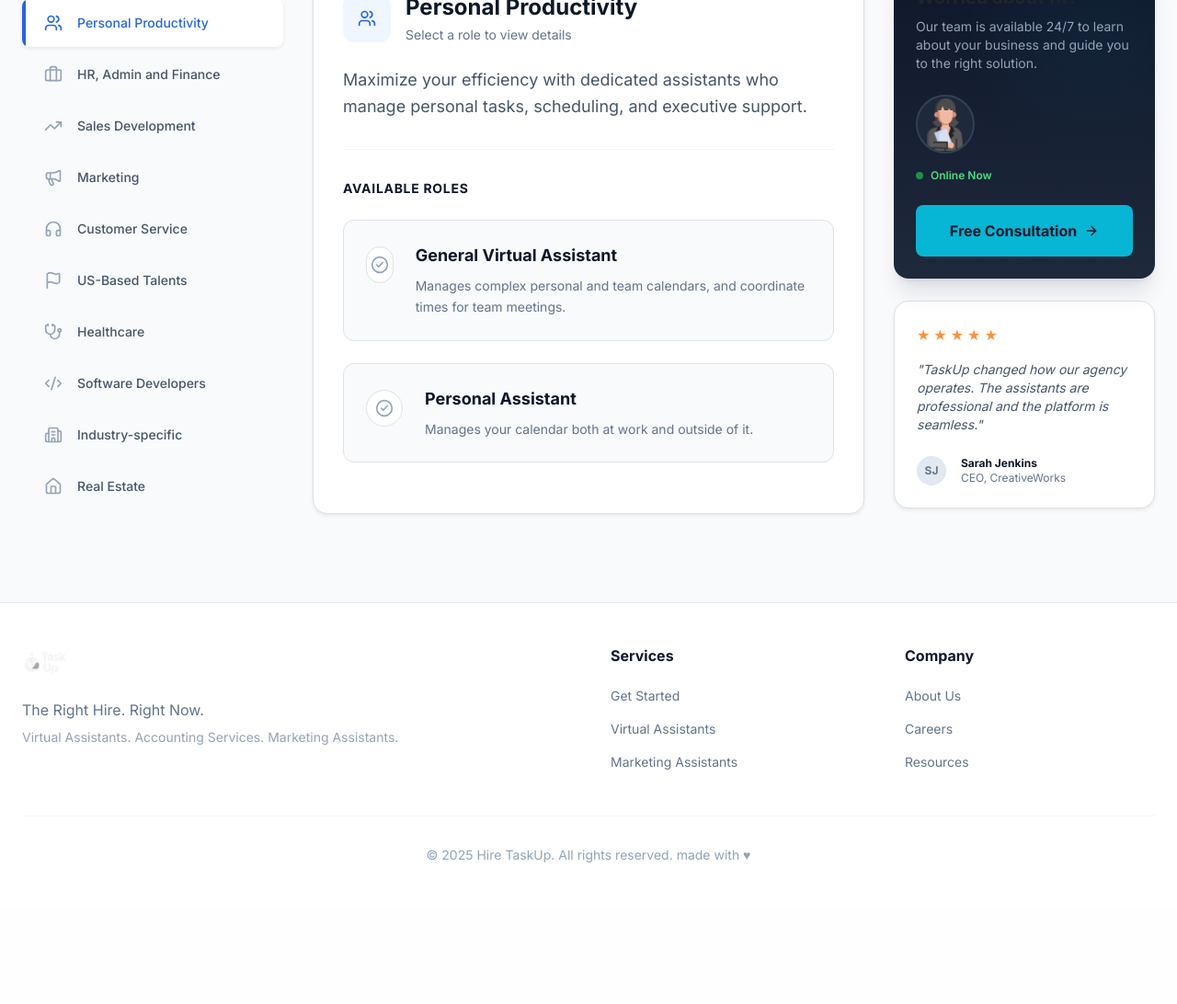
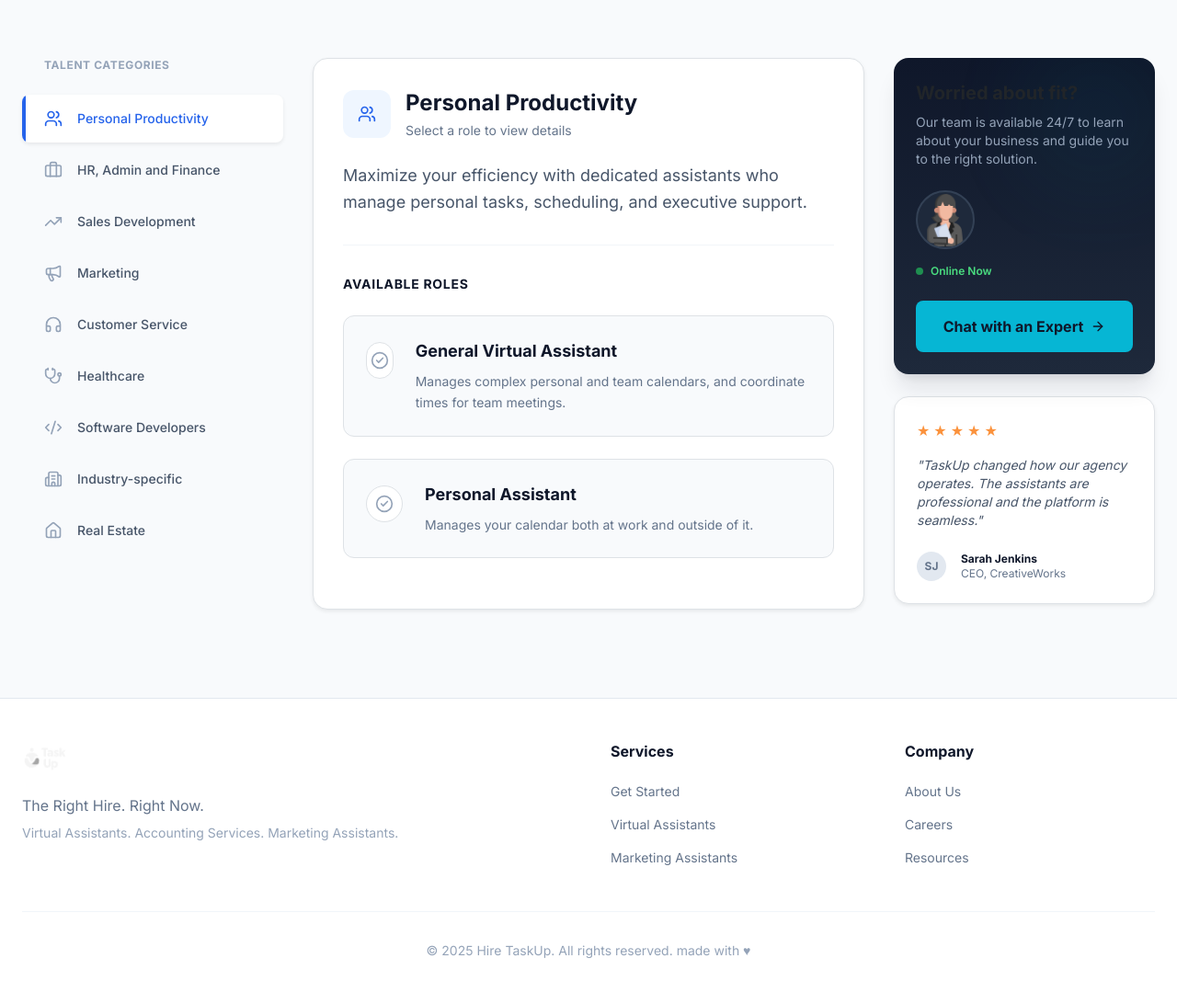
Before and after one commit to Dzherrom/hiretaskup, a Django app: page /about/ in a window 1280 px wide. Shown: the part 763-1855 px from the top of the page at 92% size. Before the commit the page ends 1701 px from the top, so only its background shows below. Run offline with Django 5.2, Linux system fonts and the light colour scheme; the visitor is signed in with stand-in values (Sample User, id 1); parts of the project's set-up code (start-up, migrations or seed data) failed here and were passed over; some libraries are stand-ins or nearby versions.

Commit message:
about site refactor

```diff
--- a/core/static/js/about.js
+++ b/core/static/js/about.js
@@ -44,14 +44,6 @@ const plansData = {
         plans: [
             { title: "Customer Support Agent", desc: "Handles customer inquiries and support tickets." },
             { title: "Live Chat Assistant", desc: "Provides real-time support via chat platforms." }
-        ]
-    },
-    us: {
-        label: "US-Based Talents",
-        iconName: "flag",
-        description: "Access top-tier US-based professionals for specialized business needs and compliance.",
-        plans: [
-            { title: "US-Based Virtual Assistant", desc: "Professional support from US-based talent." }
         ]
     },
     healthcare: {
@@ -165,9 +157,10 @@ document.addEventListener('DOMContentLoaded', () => {
             }`;
 
             btn.onclick = () => {
+                if (activeCategory === key) return; // Prevent reload if same category
                 activeCategory = key;
                 renderSidebar();
-                renderContent();
+                renderContent(true);
             };
 
             const indicator = isActive ? `<div class="absolute left-0 top-0 bottom-0 w-1 bg-blue-600 rounded-l-lg"></div>` : '';
@@ -189,10 +182,12 @@ document.addEventListener('DOMContentLoaded', () => {
     }
 
     // Render Main Content
-    function renderContent() {
+    function renderContent(animate = false) {
         if(!plansGrid) return;
+        const contentWrapper = document.getElementById('content-wrapper');
         const data = plansData[activeCategory];
 
+        const updateDOM = () => {
             // Update Header
             if(activeIconContainer) activeIconContainer.innerHTML = `<i data-lucide="${data.iconName}" class="w-5 h-5"></i>`;
             if(activeTitle) activeTitle.textContent = data.label;
@@ -200,14 +195,16 @@ document.addEventListener('DOMContentLoaded', () => {
 
             // Update Grid
             plansGrid.innerHTML = '';
-        data.plans.forEach(plan => {
+            data.plans.forEach((plan, index) => {
                 const card = document.createElement('div');
-            card.className = "group relative bg-slate-50 hover:bg-white rounded-xl p-6 border border-slate-200 hover:border-cyan-200 hover:shadow-lg hover:shadow-cyan-100 transition-all duration-300 cursor-pointer";
+                // Removed opacity-0 and complex animation styles to ensure visibility
+                // Using simple transition class for hover effects
+                card.className = "group relative bg-slate-50 hover:bg-white rounded-xl p-6 border border-slate-200 hover:border-cyan-200 hover:shadow-lg hover:shadow-cyan-100 transition-all duration-300 cursor-pointer opacity-0 translate-y-4";
 
                 card.innerHTML = `
                     <div class="flex items-start gap-4">
                         <div class="mt-1 w-10 h-10 rounded-full bg-white border border-slate-200 flex items-center justify-center text-slate-400 group-hover:text-cyan-500 group-hover:border-cyan-200 transition-colors">
-                        <i data-lucide="check-circle-2" class="w-5 h-5"></i>
+                            <i data-lucide="check-circle-2" class="w-5 h-5 text-slate-400"></i>
                         </div>
                         <div>
                             <h3 class="text-lg font-bold text-slate-900 group-hover:text-blue-700 transition-colors">
@@ -221,13 +218,39 @@ document.addEventListener('DOMContentLoaded', () => {
                     </div>
                 `;
                 plansGrid.appendChild(card);
+
+                // Simple entry animation using setTimeout
+                setTimeout(() => {
+                    card.classList.remove('opacity-0', 'translate-y-4');
+                }, 50 + (index * 100));
             });
 
             // Re-init icons
             if (window.lucide) lucide.createIcons();
+        };
+
+        if (animate && contentWrapper) {
+            contentWrapper.classList.add('opacity-0', 'translate-y-4');
+            setTimeout(() => {
+                updateDOM();
+                contentWrapper.classList.remove('opacity-0', 'translate-y-4');
+            }, 300);
+        } else {
+            updateDOM();
         }
+    }
+
+    // Add Keyframes for children
+    const style = document.createElement('style');
+    style.innerHTML = `
+        @keyframes fadeInUp {
+            from { opacity: 0; transform: translateY(10px); }
+            to { opacity: 1; transform: translateY(0); }
+        }
+    `;
+    document.head.appendChild(style);
 
     // Initial Render
     renderSidebar();
-    renderContent();
+    renderContent(false);
 });
--- a/core/templates/home/about.html
+++ b/core/templates/home/about.html
@@ -77,18 +77,18 @@
 
             <div class="flex flex-col sm:flex-row items-center justify-center gap-4">
                 <button class="px-8 py-4 rounded-full bg-cyan-500 text-slate-900 font-bold hover:bg-cyan-400 transition-all shadow-lg shadow-cyan-500/25 flex items-center gap-2 group">
-                    View Plans
+                    <a href="{% url 'plans' %}"> View Plans </a>
                     <i data-lucide="arrow-right" class="w-5 h-5 group-hover:translate-x-1 transition-transform"></i>
                 </button>
                 <button class="px-8 py-4 rounded-full bg-slate-800 text-white font-medium border border-slate-700 hover:bg-slate-700 transition-all">
-                    Talk to Sales
+                    <a href="{% url 'contact' %}"> Contact Us </a>
                 </button>
             </div>
         </div>
     </section>
 
     <!-- Main Content Grid -->
-    <section class="bg-slate-50 pb-24 -mt-10 relative z-20">
+    <section class="bg-slate-50 pb-24 mt-16 relative z-20">
         <div class="container mx-auto px-6">
             <div class="grid grid-cols-1 lg:grid-cols-12 gap-8 items-start">
 
@@ -104,6 +104,7 @@
                 <!-- Column 2: Plan Details (6 cols) -->
                 <div class="lg:col-span-6">
                     <div class="bg-white rounded-2xl p-8 shadow-sm border border-slate-100 min-h-[600px]">
+                        <div id="content-wrapper" class="transition-all duration-300 ease-in-out">
                             <!-- Dynamic Content Header -->
                             <div class="flex items-center gap-3 mb-6">
                                 <div id="active-icon-container" class="p-3 bg-blue-50 rounded-xl text-blue-600">
@@ -124,6 +125,7 @@
                             <!-- Dynamic Plans Grid -->
                             <div id="plans-grid" class="grid gap-4">
                                 <!-- Plans injected by JS -->
+                            </div>
                         </div>
                     </div>
                 </div>
@@ -148,7 +150,7 @@
                         </div>
 
                         <button class="w-full py-3 rounded-lg bg-cyan-500 text-slate-900 font-bold hover:bg-cyan-400 transition-colors flex items-center justify-center gap-2 relative z-10">
-                            Free Consultation
+                            <a href="{% url 'Contact' %}"> Chat with an Expert </a>
                             <i data-lucide="arrow-right" class="w-4 h-4"></i>
                         </button>
                     </div>
```
Lines whose indentation alone changed are shown as unchanged.
